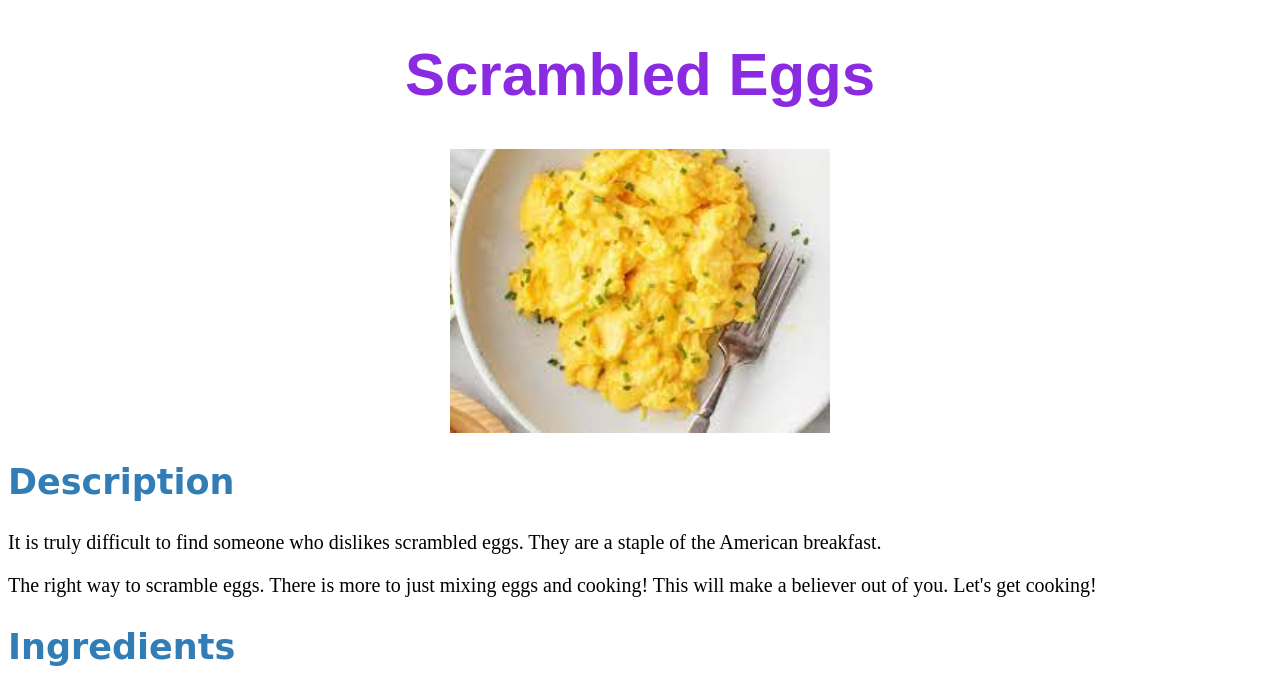
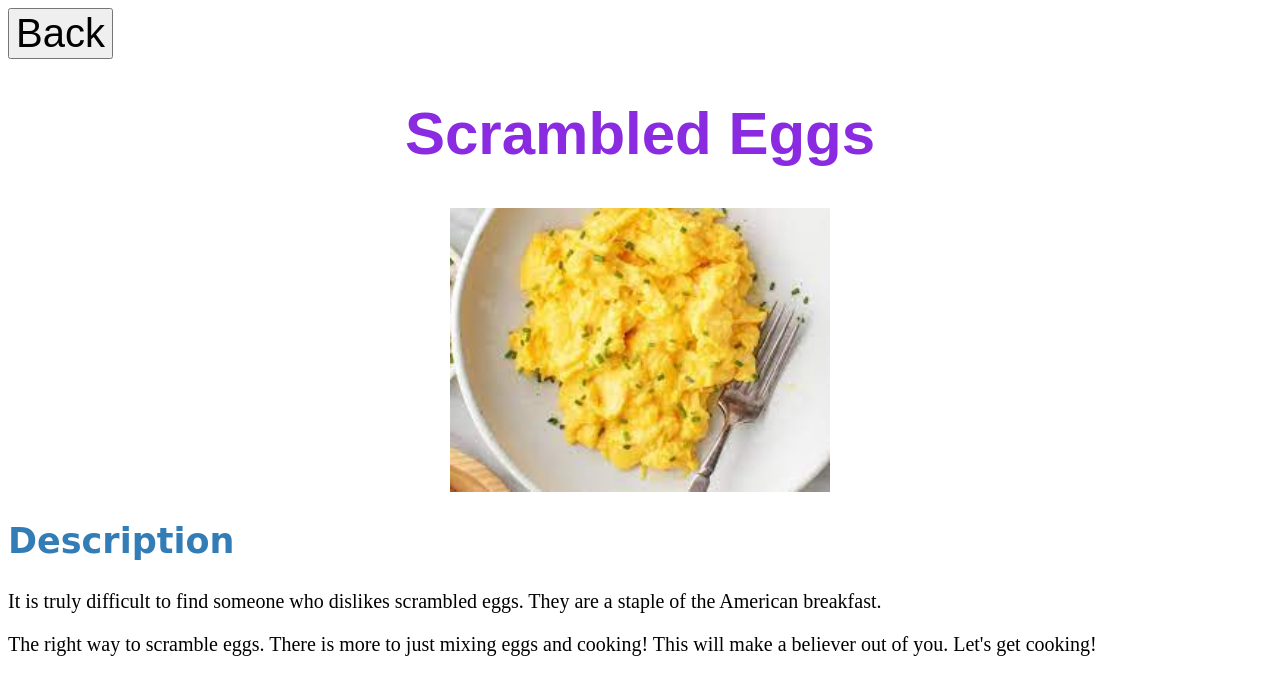
Before and after one commit to Derbzzzzzz/odin-recipes, a plain HTML site: page recipes/eggs.html in a window 1280 px wide. Shown: the top 683 px of the page. Drawn offline with Linux system fonts and the light colour scheme.

Commit message:
Center index page, add gif, add back button

```diff
--- a/main.css
+++ b/main.css
@@ -1,6 +1,7 @@
 * {
     font-family: fantasy;
     font-size: 60px;
+    text-align: center;
 }
 
 .link {
--- a/recipes.css
+++ b/recipes.css
@@ -28,3 +28,7 @@ img {
     margin-right: auto;
     width: 30%;
 }
+button {
+    font-size: 40px;
+
+}
--- a/recipes/eggs.html
+++ b/recipes/eggs.html
@@ -6,6 +6,7 @@
     <title>Scrambled Eggs</title>
 </head>
 <body>
+    <a href=./..><button>Back</button></a>
     <h1>Scrambled Eggs</h1>
     <img src="../img/eggs.jpg" alt = eggs>
     <h2> Description </h2>
```
Also changed, not shown: index.html (+1 -0 lines), recipes/pancakes.html (+1 -0 lines), recipes/waffles.html (+1 -0 lines), 1 other file.
